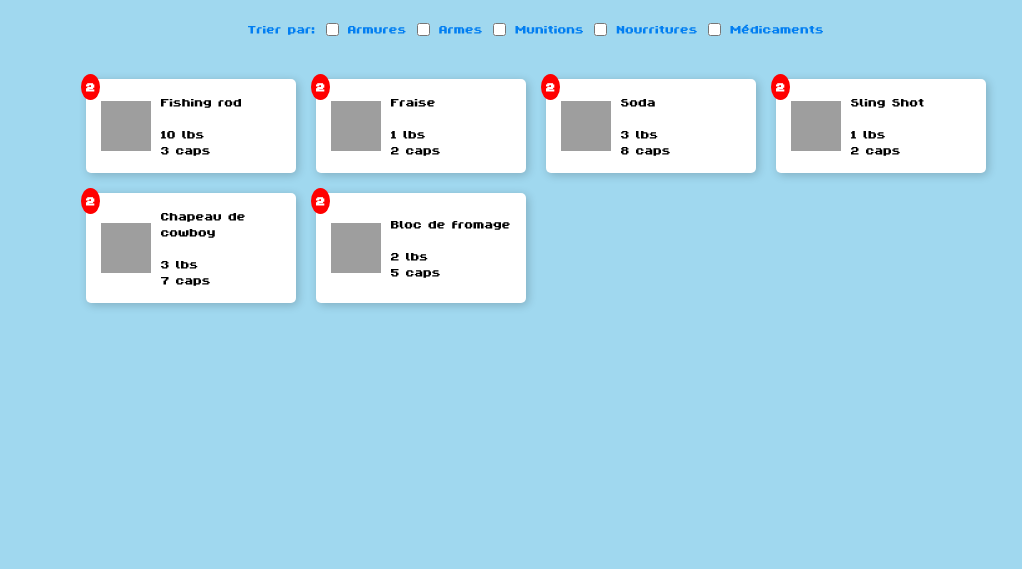
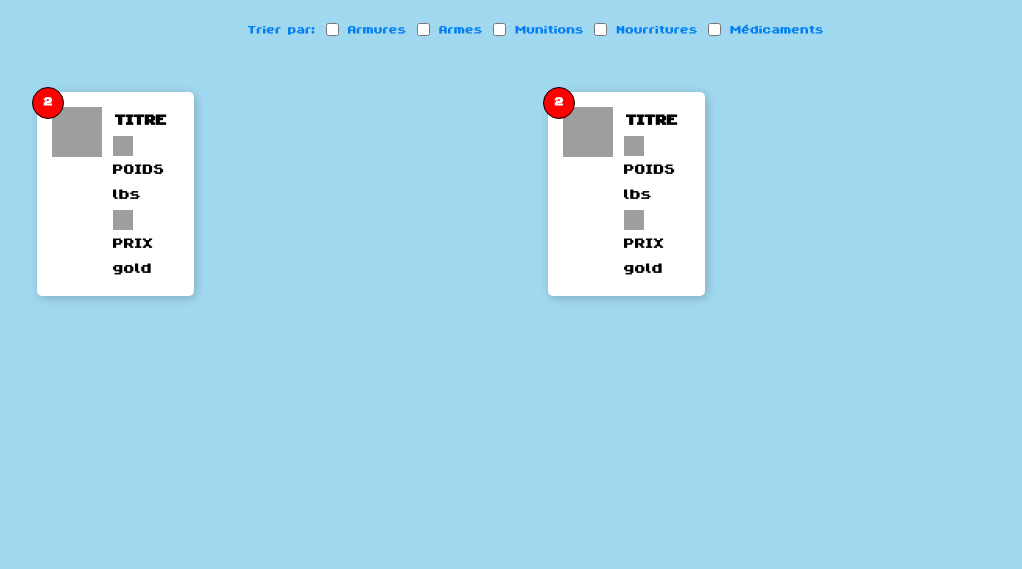
Before and after one commit to annnnabelle/PFI-PD, a PHP site: page / in a window 1280 px wide. Shown: the part 80-649 px from the top of the page, without its empty margins (104-1126 px from the left). Run offline with PHP 8.4, Linux system fonts and the light colour scheme; grey boxes are pictures that could not be loaded.

Commit message:
itemDisplay-notFinished

```diff
--- a/public/css/styles.css
+++ b/public/css/styles.css
@@ -38,36 +38,43 @@ body {
     grid-template-columns: repeat(auto-fit, minmax(200px, 1fr));
     gap: 20px;
     padding: 20px;
-    max-width: 900px;
+    max-width: 80%;
     margin: auto;
 }
 .item {
     background: white;
     padding: 15px;
+    margin: 10px;
     border-radius: 5px;
     box-shadow: 2px 2px 10px rgba(0, 0, 0, 0.2);
     text-align: left;
     position: relative;
     display: flex;
-    align-items: center;
     gap: 10px;
     font-size: 20px;
     cursor: pointer;
+    width: 25%;
 }
 .item img {
     width: 50px;
     height: 50px;
 }
 
+
 .item .badge {
     position: absolute;
+    width: 20px;
+    height: 20px;
     top: -5px;
     left: -5px;
+    border: 1px solid black;
     background: red;
     color: white;
     padding: 5px;
     border-radius: 50%;
     font-weight: bold;
+    text-align: center;
+    vertical-align: middle;
 }
 .footer {
     background-color: #55a846;
--- a/views/index.php
+++ b/views/index.php
@@ -1,4 +1,6 @@
-<?php require 'partials/header.php'; ?>
+<?php
+    require 'partials/header.php';
+?>
 
 <main>
     <div class="filter">
@@ -10,30 +12,44 @@
         <input type="checkbox"> Médicaments
     </div>
     <div class="grid">
+    <table>
+        <tr style="align-items: flex-start;">
+            <td style="width: 25%;">
                 <a href="/" class="item">
                     <span class="badge">2</span>
-        <img src="/public/img/FishingRod" alt="Fishing Rod"> Fishing rod<br><br>10 lbs<br>3 caps
+                    <img src="/public/img/FishingRod" alt="Fishing Rod">
+                    <div style="display: inline-block; font-size: 25px;">
+                        <div style="padding:3px; font-weight: bold;">TITRE</div>
+                        <div style="padding:1px;">
+                            <img style="height:20px; width: 20px; vertical-align: middle;" src="/public/img/weight">
+                            <span style="line-height: 25px; vertical-align: middle;">POIDS lbs</span>
+                        </div>
+                        <div style="padding:1px;">
+                            <img style="height:20px; width: 20px; vertical-align: middle;" src="/public/img/gold">
+                            <span style="line-height: 25px; vertical-align: middle;">PRIX gold</span>
+                        </div>
+                    </div>
                 </a>
+            </td>
+            <td style="width: 25%;">
                 <a href="/" class="item">
                     <span class="badge">2</span>
-        <img src="/public/img/Strawberry" alt="Strawberry"> Fraise<br><br>1 lbs<br>2 caps
+                    <img src="/public/img/FishingRod" alt="Fishing Rod">
+                    <div style="display: inline-block; font-size: 25px;">
+                        <div style="padding:3px; font-weight: bold;">TITRE</div>
+                        <div style="padding:1px;">
+                            <img style="height:20px; width: 20px; vertical-align: middle;" src="/public/img/weight">
+                            <span style="line-height: 25px; vertical-align: middle;">POIDS lbs</span>
+                        </div>
+                        <div style="padding:1px;">
+                            <img style="height:20px; width: 20px; vertical-align: middle;" src="/public/img/gold">
+                            <span style="line-height: 25px; vertical-align: middle;">PRIX gold</span>
+                        </div>
+                    </div>
                 </a>
-    <a href="/" class="item">
-        <span class="badge">2</span>
-        <img src="/public/img/Joja_Cola" alt="Joja Cola"> Soda<br><br>3 lbs<br>8 caps
-    </a>
-    <a href="/" class="item">
-        <span class="badge">2</span>
-        <img src="/public/img/SlingShot" alt="Sling Shot"> Sling Shot<br><br>1 lbs<br>2 caps
-    </a>
-    <a href="/" class="item">
-        <span class="badge">2</span>
-        <img src="/public/img/cowboy_hat" alt="Cowboy Hat"> Chapeau de cowboy<br><br>3 lbs<br>7 caps
-    </a>
-    <a href="/" class="item">
-        <span class="badge">2</span>
-        <img src="/public/img/Cheese" alt="Cheese"> Bloc de fromage<br><br>2 lbs<br>5 caps
-    </a>
+            </td>
+        </tr>
+    </table>
     </div>
 
 </main>
```
Also changed, not shown: public/img/badge.png (added), public/img/weight.png (added). Lines whose indentation alone changed are shown as unchanged.
